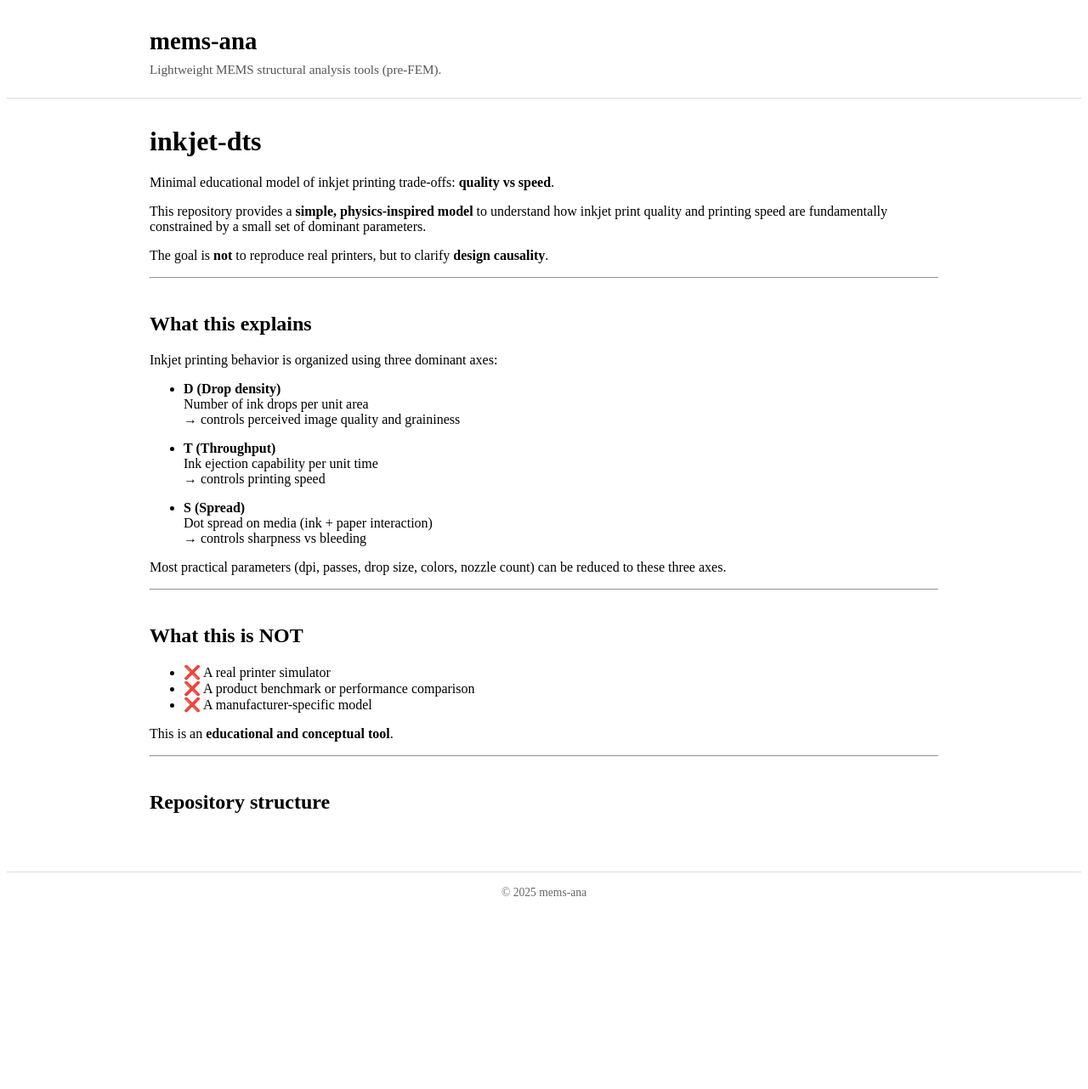
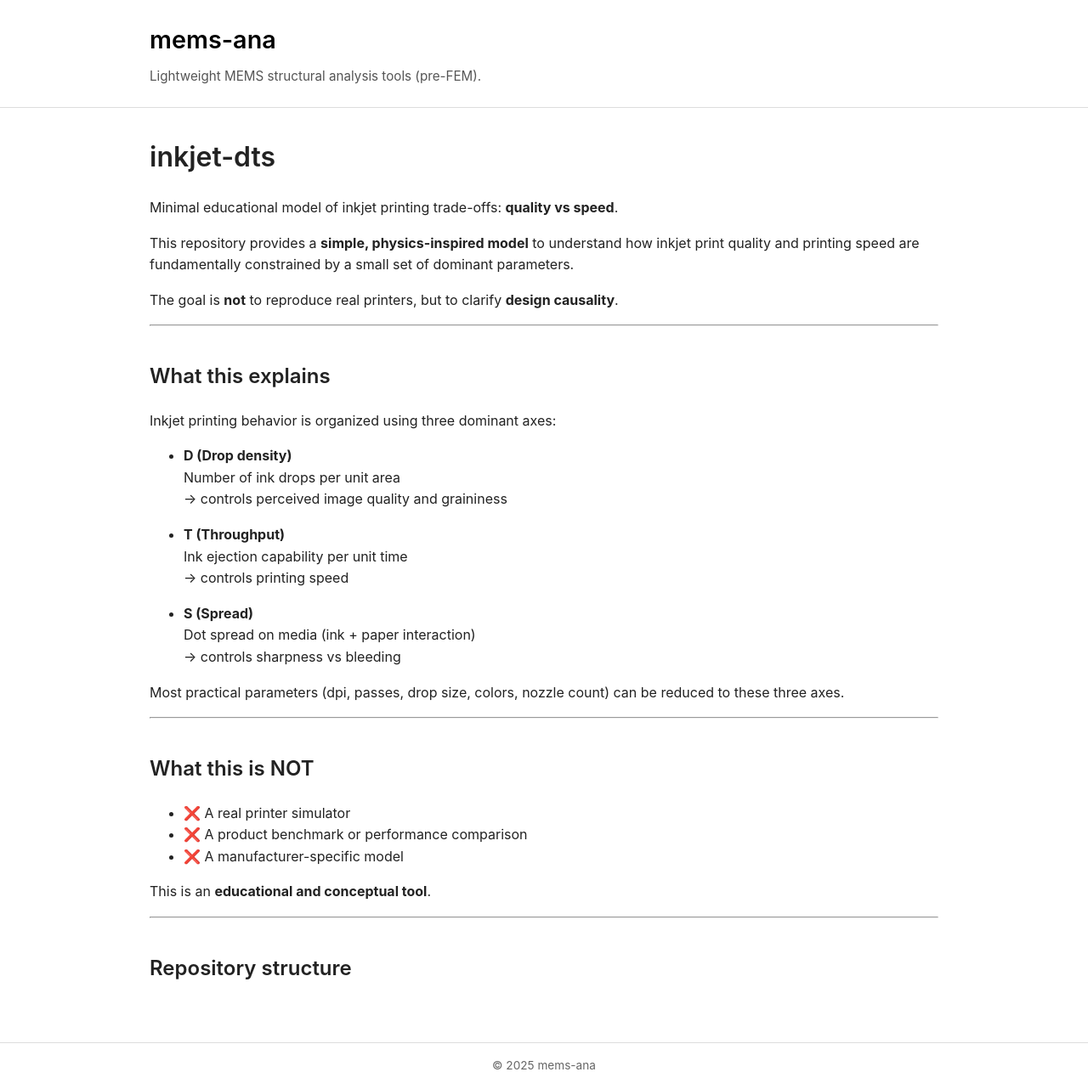
Before and after one commit to Samizo-AITL/inkjet-dts, a Jekyll site: the page built from index.md, in a window 1280 px wide. Shown: the whole page at 85% size. Built offline with Jekyll 4.4.1, drawn with Linux system fonts in a browser that asks for light colours; our own code applies the rules of GitHub Pages for plain Markdown files; before the commit the page ends 1083 px from its top, so only the background shows below that.

Commit message:
Update style.css

```diff
--- a/assets/css/style.css
+++ b/assets/css/style.css
@@ -4,7 +4,7 @@
 
 * { box-sizing: border-box; }
 
-body.mems-ana {
+body.inkjet-dts {
   margin: 0;
   padding: 0;
   font-family: -apple-system, BlinkMacSystemFont, "Segoe UI",
```
